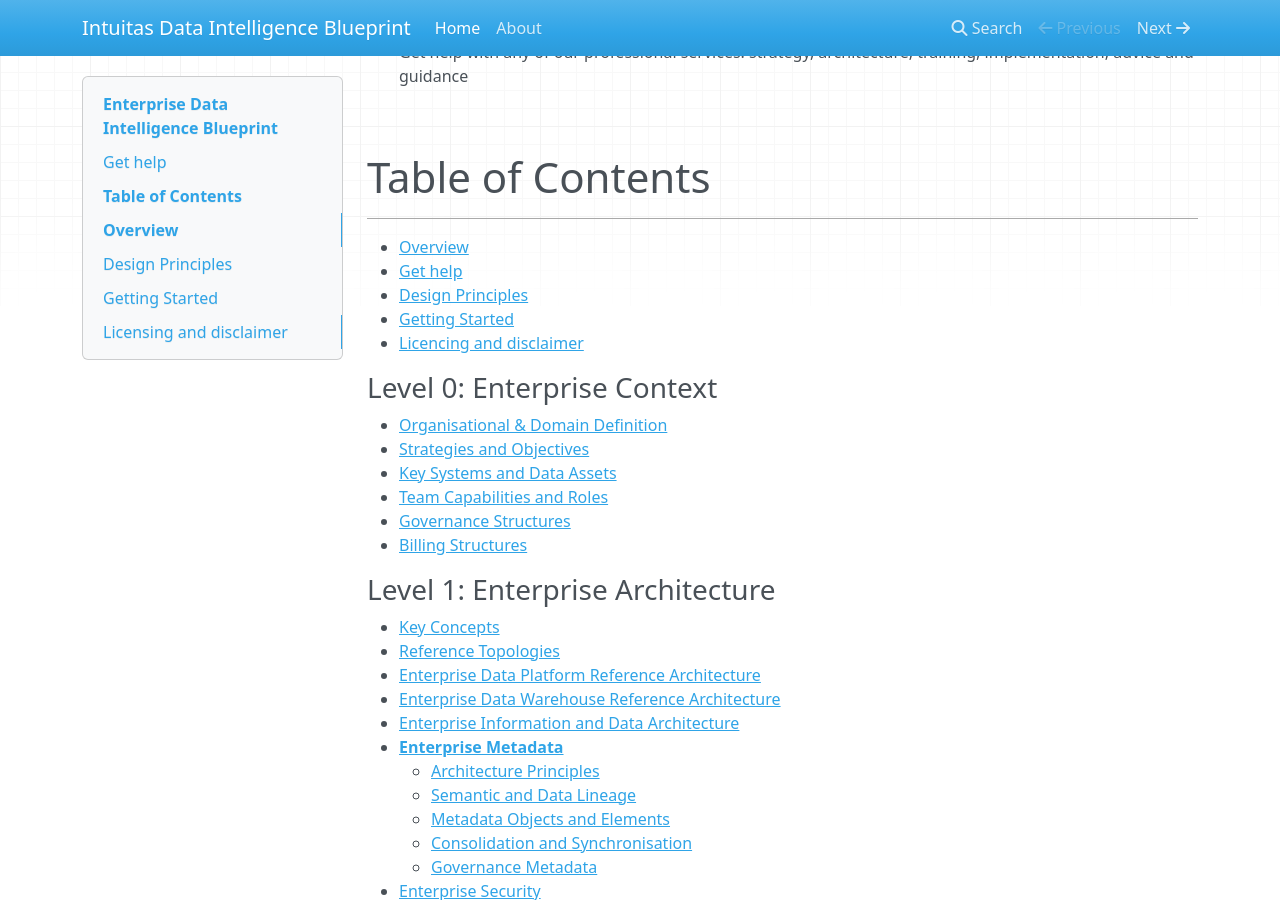
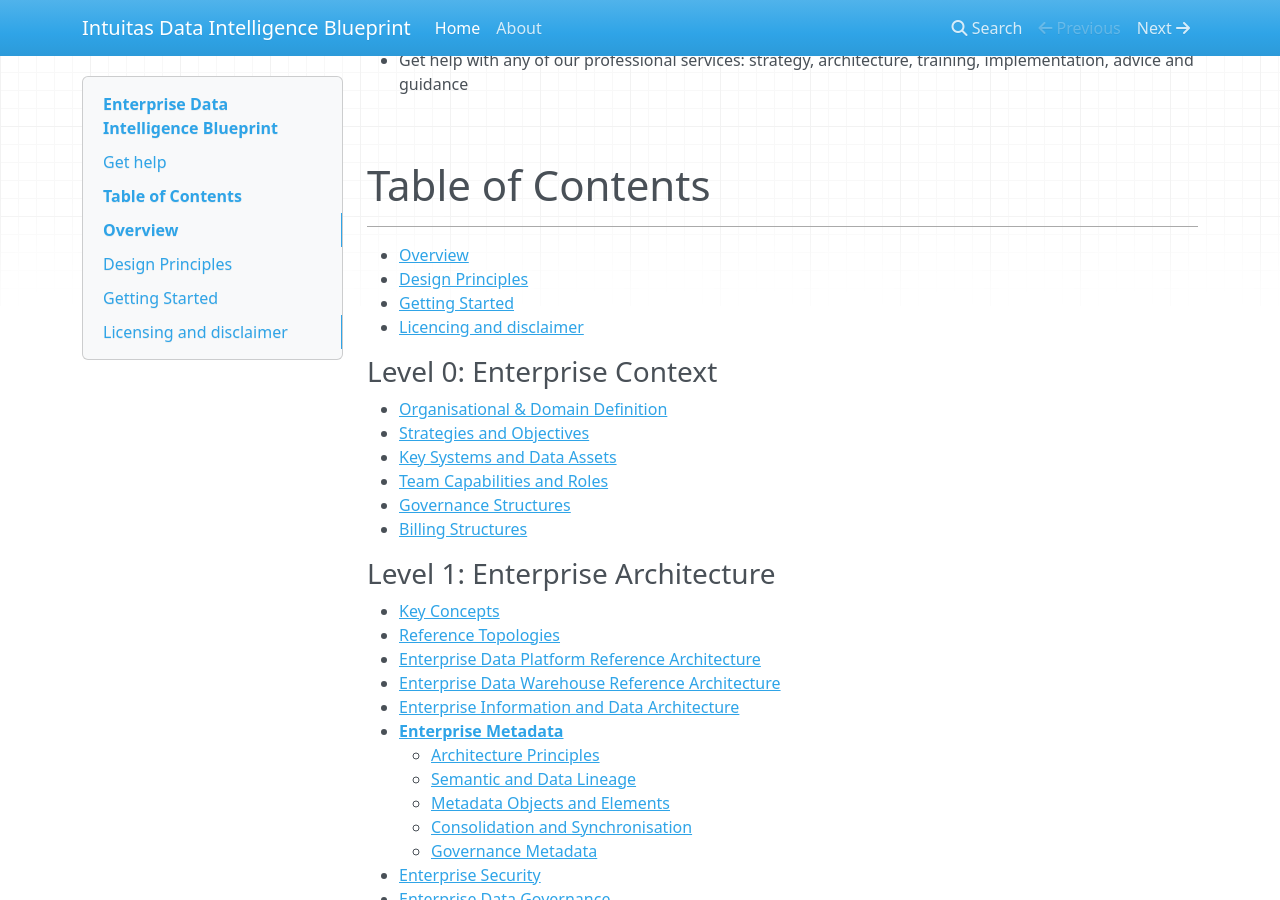
Before and after one commit to bensonchoyintuitas/intuitas_knowledgebase, an MkDocs documentation site: the page built from docs/README.md, in a window 1280 px wide and 900 px high, scrolled down 771 px. Built offline with MkDocs 1.6.1, drawn with Linux system fonts in a browser that asks for light colours; nearby versions of some CDN libraries.

Commit message:
Refactor README.md and index.html to enhance formatting and clarity. Update the blockquote for the town planning statement and remove the 'Get help' section for improved consistency. Adjust search index to reflect these changes and update the build date in index.html to the latest timestamp.

```diff
--- a/docs/README.md
+++ b/docs/README.md
@@ -19,7 +19,9 @@
 The ideas and patterns are opinionated, shaped by the Intuitas design philosophy, and can be demonstrated by working environments. While grounded in large, multi-domain enterprise deployments, they can be adapted to suit organisations of any scale or type.
 
 <br>
+
 >#### *To build a home, you need a plan — but for it to thrive, you need a town plan.*
+
 <br>
 <br>
 
@@ -39,7 +41,6 @@
 ---
 
 - [Overview](#overview)
-- [Get help](#get-help)
 - [Design Principles](#design-principles)
 - [Getting Started](#getting-started)
 - [Licencing and disclaimer](#licencing-and-disclaimer)
```
Also changed, not shown: site/index.html, site/search/search_index.json.
